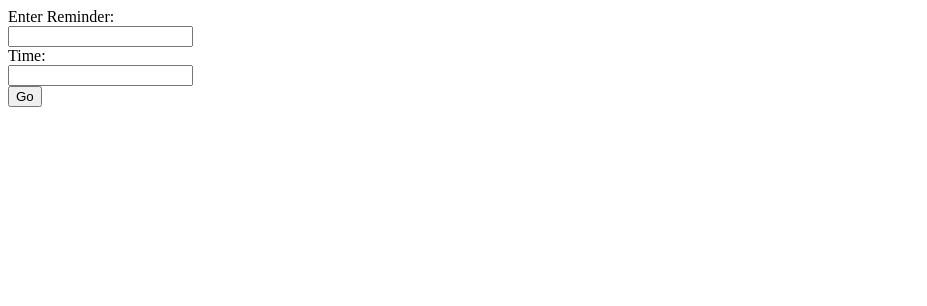
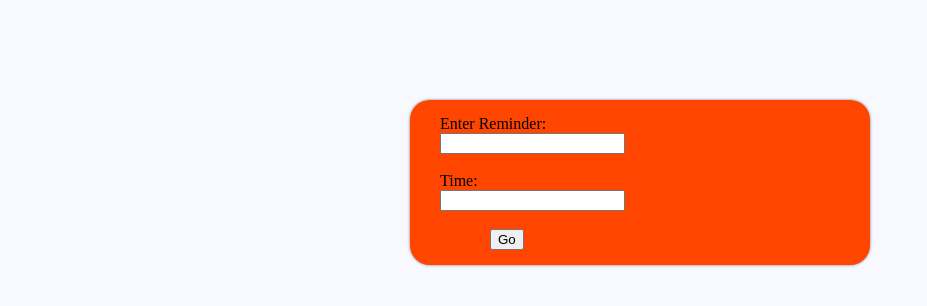
Before and after one commit to codertim/html5-misc, a plain HTML site: page ReminderWebWorkers/index.html in a window 1280 px wide. Shown: the whole page, without its empty margins (0-927 px from the left). Drawn offline with nearby package versions, Linux system fonts and the light colour scheme.

Commit message:
added styles

```diff
--- a/ReminderWebWorkers/index.html
+++ b/ReminderWebWorkers/index.html
@@ -2,14 +2,20 @@
 <html>
   <head>
     <meta charset="utf-8" />
+    <title>Tim's Reminder Program</title>
+    <link rel="stylesheet" type="text/css" href="mystyles.css" />
     <script src="//ajax.googleapis.com/ajax/libs/jquery/2.1.1/jquery.min.js"></script>
     <script src="reminders.js"></script>
   </head>
   <body>
-    Enter Reminder: <br />
-    <input type="text" id="remindermessage" /> <br />
-    Time: <br />
-    <input type="text" id="remindertime" /> <br />
-    <button id="gobutton">Go</button>
+    <section id="input">
+      Enter Reminder: <br />
+      <input type="text" id="remindermessage" /> <br />
+      <br />
+      Time: <br />
+      <input type="text" id="remindertime" /> <br />
+      <br />
+      <button id="gobutton">Go</button>
+    </section>
   </body>
 </html>
--- /dev/null
+++ b/ReminderWebWorkers/mystyles.css
@@ -0,0 +1,17 @@
+
+body {
+  background-color: GhostWhite;
+}
+
+section {
+  background-color: orangered;
+  border-radius: 20px;
+  box-shadow: 0px 0px 3px #777777;
+  padding: 15px 30px;
+  margin: 100px auto;
+  width: 400px;
+}
+
+section button {
+  margin-left: 50px;
+}
```
